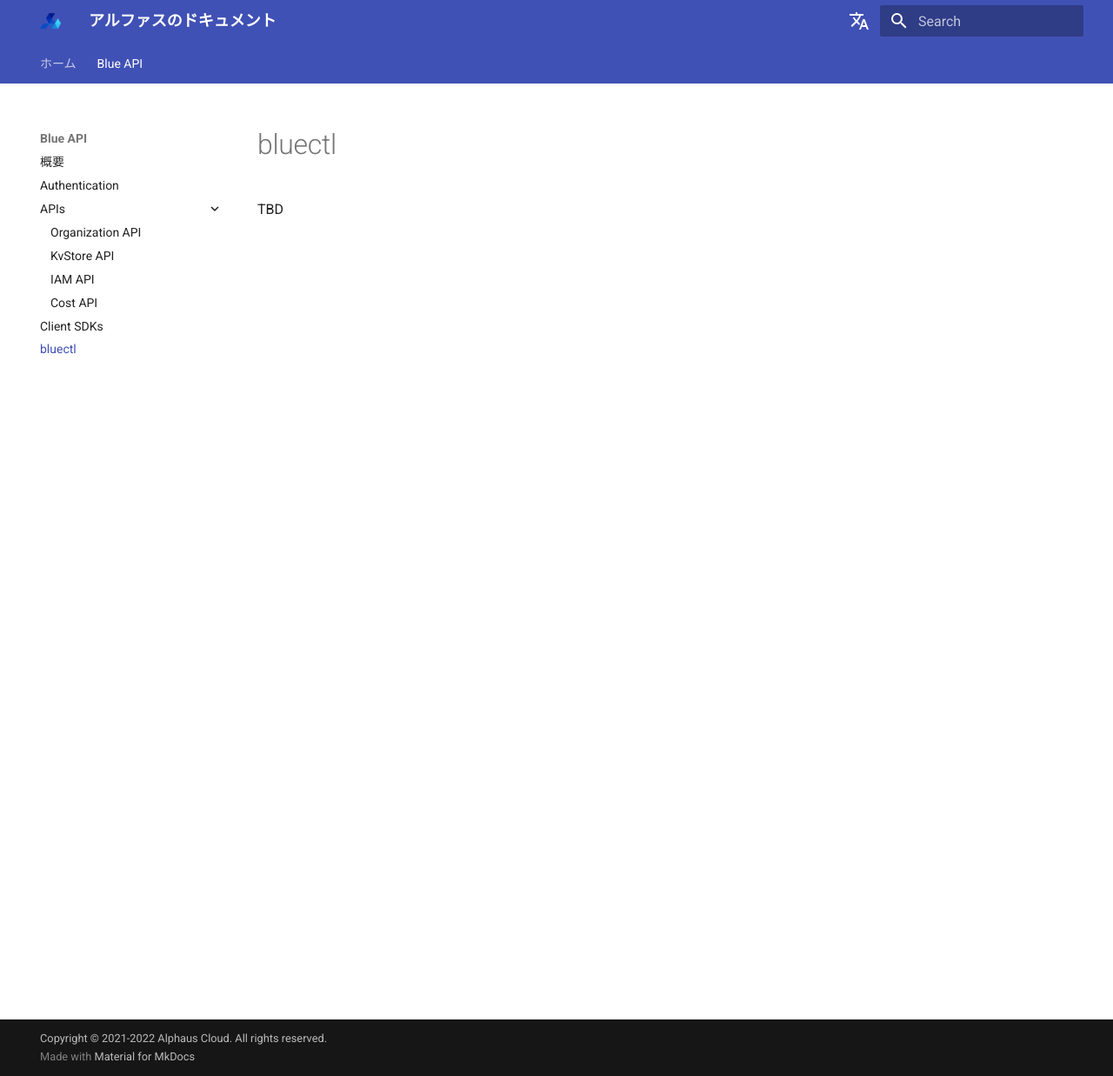
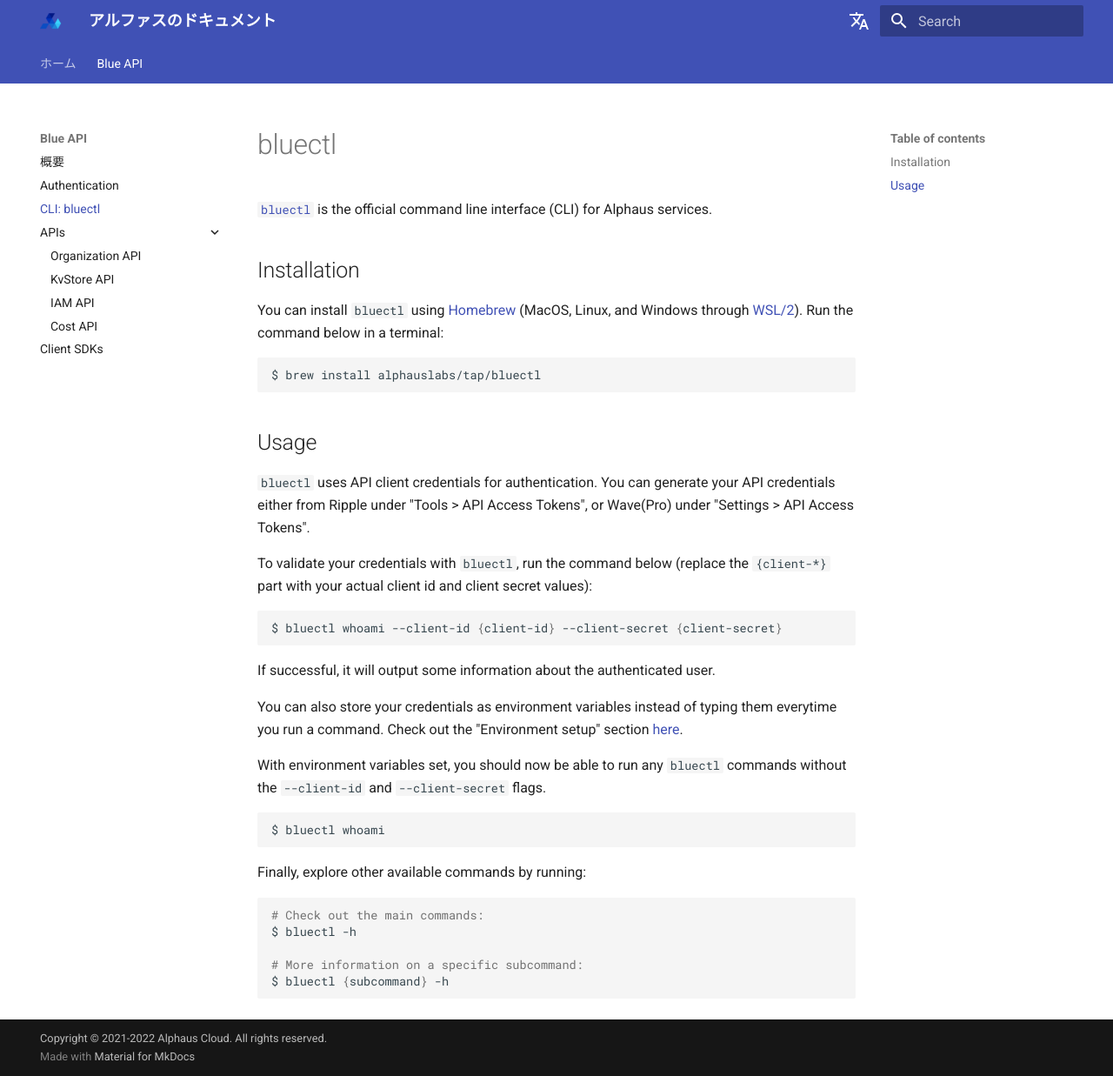
Before and after one commit to alphauslabs/docs-ja, an MkDocs documentation site: the page built from docs/blueapi/bluectl.md, in a window 1280 px wide and 1237 px high. Shown: the whole window at 87% size. Built offline with MkDocs 1.6.1 and Material for MkDocs 9.7.7, drawn with Linux system fonts in a browser that asks for light colours; comment, search, counter and statistics services are not loaded.

Commit message:
chore: restructure

````diff
--- a/docs/blueapi/bluectl.md
+++ b/docs/blueapi/bluectl.md
@@ -1,3 +1,35 @@
 # bluectl
 
-TBD
+[`bluectl`](https://github.com/alphauslabs/bluectl) is the official command line interface (CLI) for Alphaus services.
+
+## Installation
+You can install `bluectl` using [Homebrew](https://brew.sh/) (MacOS, Linux, and Windows through [WSL/2](https://docs.microsoft.com/en-us/windows/wsl/install)). Run the command below in a terminal:
+```sh
+$ brew install alphauslabs/tap/bluectl
+```
+
+## Usage
+`bluectl` uses API client credentials for authentication. You can generate your API credentials either from Ripple under "Tools > API Access Tokens", or Wave(Pro) under "Settings > API Access Tokens".
+
+To validate your credentials with `bluectl`, run the command below (replace the `{client-*}` part with your actual client id and client secret values):
+```sh
+$ bluectl whoami --client-id {client-id} --client-secret {client-secret}
+```
+
+If successful, it will output some information about the authenticated user.
+
+You can also store your credentials as environment variables instead of typing them everytime you run a command. Check out the "Environment setup" section [here](https://alphauslabs.github.io/docs/blueapi/authentication/#environment-setup).
+
+With environment variables set, you should now be able to run any `bluectl` commands without the `--client-id` and `--client-secret` flags.
+```sh
+$ bluectl whoami
+```
+
+Finally, explore other available commands by running:
+```sh
+# Check out the main commands:
+$ bluectl -h
+
+# More information on a specific subcommand:
+$ bluectl {subcommand} -h
+```
--- a/mkdocs.yml
+++ b/mkdocs.yml
@@ -23,13 +23,13 @@ nav:
 - 'Blue API':
   - 'blueapi/overview.md'
   - 'blueapi/authentication.md'
+  - 'CLI: bluectl': 'blueapi/bluectl.md'
   - 'APIs':
     - 'blueapi/apis/org.md'
     - 'blueapi/apis/kvstore.md'
     - 'blueapi/apis/iam.md'
     - 'blueapi/apis/cost.md'
   - 'blueapi/client-sdks.md'
-  - 'blueapi/bluectl.md'
 
 extra:
   alternate:
````
